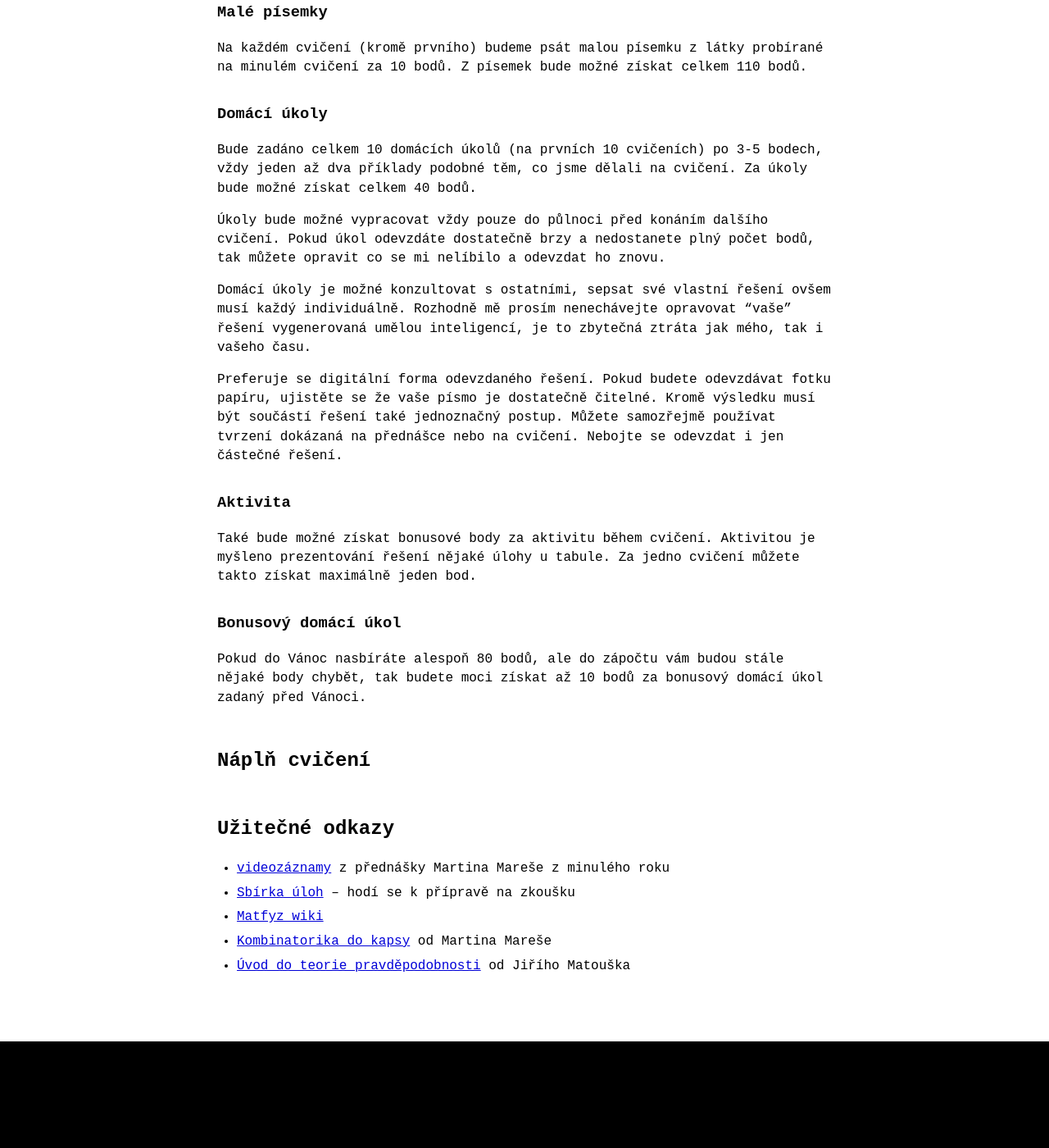
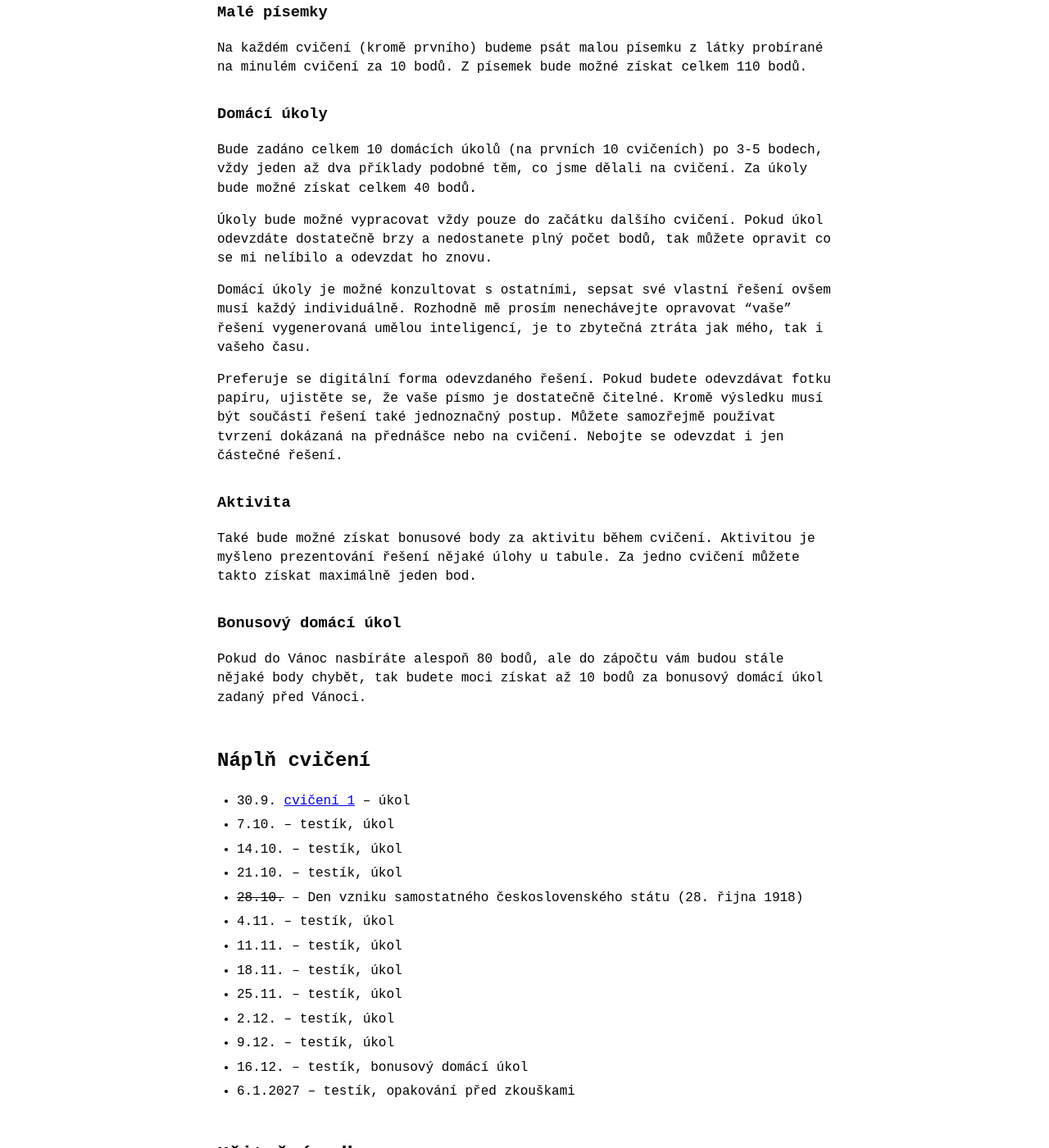
Before and after one commit to Couleslaw/couleslaw.github.io, a Jekyll site: the page built from teaching/2627/dm/index.md, in a window 1280 px wide and 1400 px high, scrolled down 826 px. Shown: the whole window at 82% size. Built offline with Jekyll 4.4.1, drawn with Linux system fonts in a browser that asks for light colours; before the commit the page ends 2096 px from its top, so only the background shows below that; some of the changed text lies outside the part shown.

Commit message:
add DM cviko 1

```diff
--- a/teaching/2627/dm/index.md
+++ b/teaching/2627/dm/index.md
@@ -7,7 +7,7 @@ title: Diskrétní matematika 2026/2027
 
 # Diskrétní matematika 2026/2027
 
-Cvičení povede [Jakub Smolík](../../..) a budou se konat každé XX od SS do EE v místnosti YY (v Impaktu). Patří k přednášce [Jiřího Fialy](https://kam.mff.cuni.cz/~fiala/index.shtml.cs).
+Cvičení se bude konat každou středu od 9:00 do 10:30 v místnosti N4 (v Impaktu). Patří k přednášce [prof. Jiřího Fialy](https://kam.mff.cuni.cz/~fiala/index.shtml.cs).
 
 Zadání domácích úkolů a výsledky vašich testíků najdete v [poštovní sově](https://owl.mff.cuni.cz/). Pro přihlášení do kurzu v sově použijete token, který vám předem pošlu mailem.
 
@@ -35,11 +35,11 @@ Na každém cvičení (kromě prvního) budeme psát malou písemku z látky pro
 
 Bude zadáno celkem 10 domácích úkolů (na prvních 10 cvičeních) po 3-5 bodech, vždy jeden až dva příklady podobné těm, co jsme dělali na cvičení. Za úkoly bude možné získat celkem 40 bodů.
 
-Úkoly bude možné vypracovat vždy pouze do půlnoci před konáním dalšího cvičení. Pokud úkol odevzdáte dostatečně brzy a nedostanete plný počet bodů, tak můžete opravit co se mi nelíbilo a odevzdat ho znovu.
+Úkoly bude možné vypracovat vždy pouze do začátku dalšího cvičení. Pokud úkol odevzdáte dostatečně brzy a nedostanete plný počet bodů, tak můžete opravit co se mi nelíbilo a odevzdat ho znovu.
 
 Domácí úkoly je možné konzultovat s ostatními, sepsat své vlastní řešení ovšem musí každý individuálně. Rozhodně mě prosím nenechávejte opravovat “vaše” řešení vygenerovaná umělou inteligencí, je to zbytečná ztráta jak mého, tak i vašeho času.
 
-Preferuje se digitální forma odevzdaného řešení. Pokud budete odevzdávat fotku papíru, ujistěte se že vaše písmo je dostatečně čitelné. Kromě výsledku musí být součástí řešení také jednoznačný postup. Můžete samozřejmě používat tvrzení dokázaná na přednášce nebo na cvičení. Nebojte se odevzdat i jen částečné řešení.
+Preferuje se digitální forma odevzdaného řešení. Pokud budete odevzdávat fotku papíru, ujistěte se, že vaše písmo je dostatečně čitelné. Kromě výsledku musí být součástí řešení také jednoznačný postup. Můžete samozřejmě používat tvrzení dokázaná na přednášce nebo na cvičení. Nebojte se odevzdat i jen částečné řešení.
 
 ### Aktivita
 
@@ -51,6 +51,20 @@ Pokud do Vánoc nasbíráte alespoň 80 bodů, ale do zápočtu vám budou stál
 
 ## Náplň cvičení
 
+- 30.9. [cvičení 1](./cv1.pdf) -- úkol
+- 7.10. -- testík, úkol
+- 14.10. -- testík, úkol
+- 21.10. -- testík, úkol
+- ~~28.10.~~ -- Den vzniku samostatného československého státu (28. řijna 1918)
+- 4.11. -- testík, úkol
+- 11.11. -- testík, úkol
+- 18.11. -- testík, úkol
+- 25.11. -- testík, úkol
+- 2.12. -- testík, úkol
+- 9.12. -- testík, úkol
+- 16.12. -- testík, bonusový domácí úkol
+- 6.1.2027 -- testík, opakování před zkouškami
+
 ## Užitečné odkazy
 
 - [videozáznamy](https://mj.ucw.cz/vyuka/2526/dm/) z přednášky Martina Mareše z minulého roku
```
Also changed, not shown: index.md (+3 -5 lines), 1 other file.
